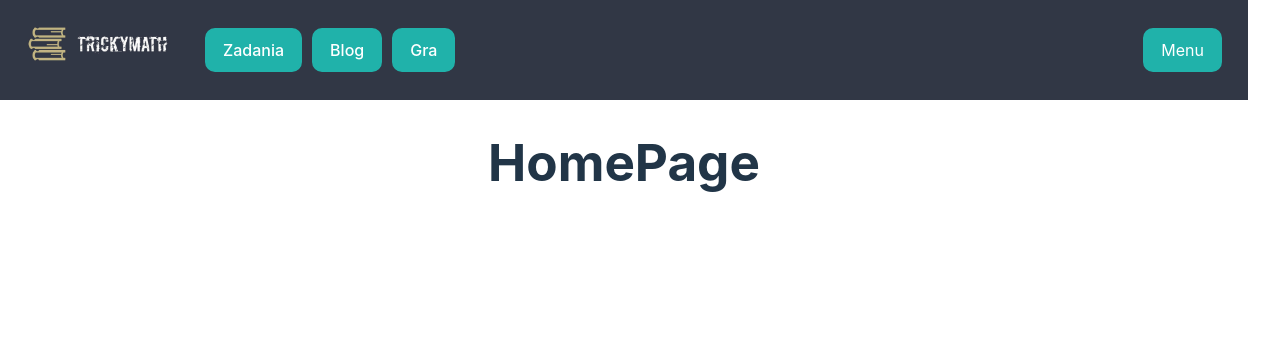
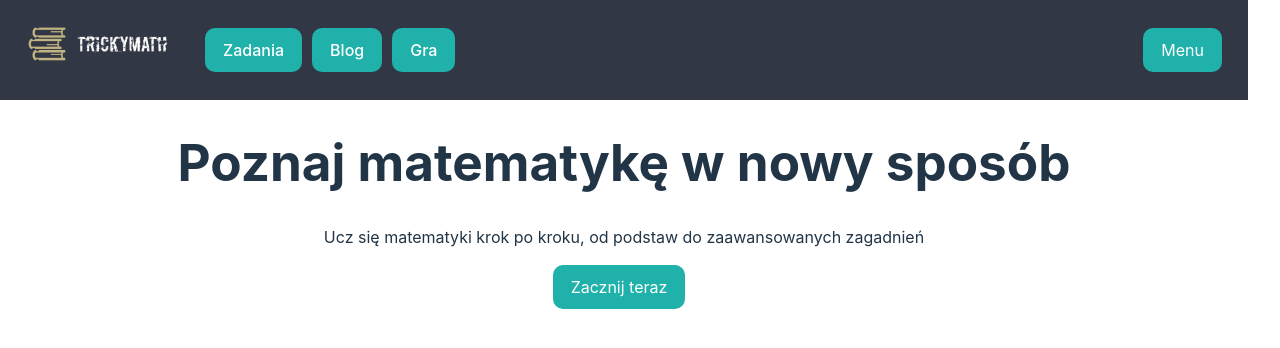
Before and after one commit to CezarySzukiel/KateProject, a React (Vite) app in the folder frontend/: page /home in a window 1280 px wide. Shown: the top 348 px of the page. Built offline with nearby package versions, Linux system fonts and the light colour scheme.

Commit message:
folders and imports refactory

```diff
--- a/frontend/src/App.jsx
+++ b/frontend/src/App.jsx
@@ -4,7 +4,7 @@ import { Route, Routes, Outlet} from 'react-router-dom';
 import { Provider } from "react-redux";
 
 import { store } from "./store/store"
-import { Header } from './components/header/Header'
+import { Header } from './components/layout/Header'
 
 function App() {
   return (
--- a/frontend/src/components/homePage/HomePage.jsx
+++ /dev/null
@@ -1,7 +0,0 @@
-export function HomePage() {
-    return (
-        <div className={'HomePageContainer'}>
-            <h1>HomePage</h1>
-        </div>
-    );
-}
--- a/frontend/src/components/header/Header.jsx
+++ b/frontend/src/components/layout/Header.jsx
@@ -3,7 +3,7 @@ import { Link } from "react-router-dom";
 
 import './header.css'
 import { ConMenu } from "../../containers/Auth"
-import { Navbar } from "../navbar/Navbar";
+import { Navbar } from "./Navbar";
 
 export function Header() {
     const [isNavbar, setIsNavbar] = useState(false);
--- /dev/null
+++ b/frontend/src/components/layout/HomePage.jsx
@@ -0,0 +1,11 @@
+export function HomePage() {
+    return (
+        <div className={'HomePageContainer'}>
+            <div className='HeroSection'>
+                <h1>Poznaj matematykę w nowy sposób</h1>
+                <p>Ucz się matematyki krok po kroku, od podstaw do zaawansowanych zagadnień</p>
+                <button className='CTAButton'>Zacznij teraz</button>
+            </div>
+        </div>
+    );
+}
--- a/frontend/src/containers/Auth.jsx
+++ b/frontend/src/containers/Auth.jsx
@@ -12,7 +12,7 @@ import {
 } from "../actions/authActions"
 import { Login } from "../components/auth/Login"
 import { Logout } from "../components/auth/Logout"
-import { Menu } from "../components/menu/Menu"
+import { Menu } from "../components/layout/Menu"
 import { HOC_UserData } from "../components/auth/HOC_UserData"
 import { PasswordReset } from "../components/auth/PasswordReset"
 import { PasswordChange } from "../components/auth/PasswordChange"
--- a/frontend/src/main.jsx
+++ b/frontend/src/main.jsx
@@ -8,9 +8,9 @@ import {
 
 import App from './App'
 import ErrorPage from "./error-page";
-import { HomePage } from './components/homePage/HomePage'
+import { HomePage } from './components/layout/HomePage'
 import { Game } from './components/game/Game'
-import { Header } from './components/header/Header'
+import { Header } from './components/layout/Header'
 import { Register } from './components/auth/Register'
 import { ConLogin, ConLogout, ConUserData, ConPasswordReset, ConPasswordChange, } from './containers/Auth'
 import { ConExercisesList, ConExerciseDetails, ConSectionsList, ConSubsectionsList, ConUserDataExProvider, } from './containers/Ex'
```
Also changed, not shown: frontend/src/components/layout/Menu.jsx (renamed from frontend/src/components/menu/Menu.jsx), frontend/src/components/layout/Navbar.jsx (renamed from frontend/src/components/navbar/Navbar.jsx), frontend/src/components/layout/header.css (renamed from frontend/src/components/header/header.css), frontend/src/components/layout/menu.css (renamed from frontend/src/components/menu/menu.css), frontend/src/components/layout/navbar.css (renamed from frontend/src/components/navbar/navbar.css).
